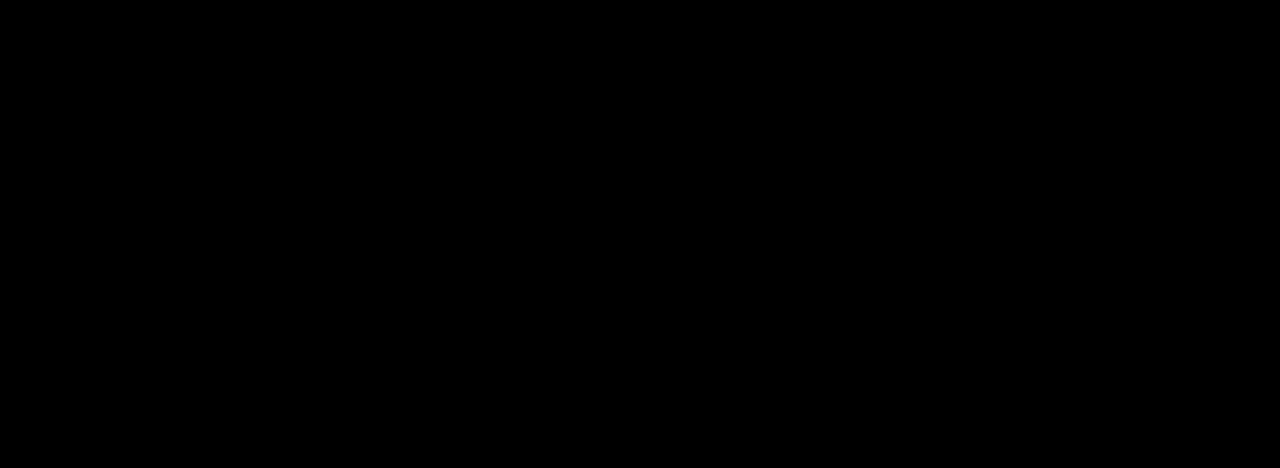
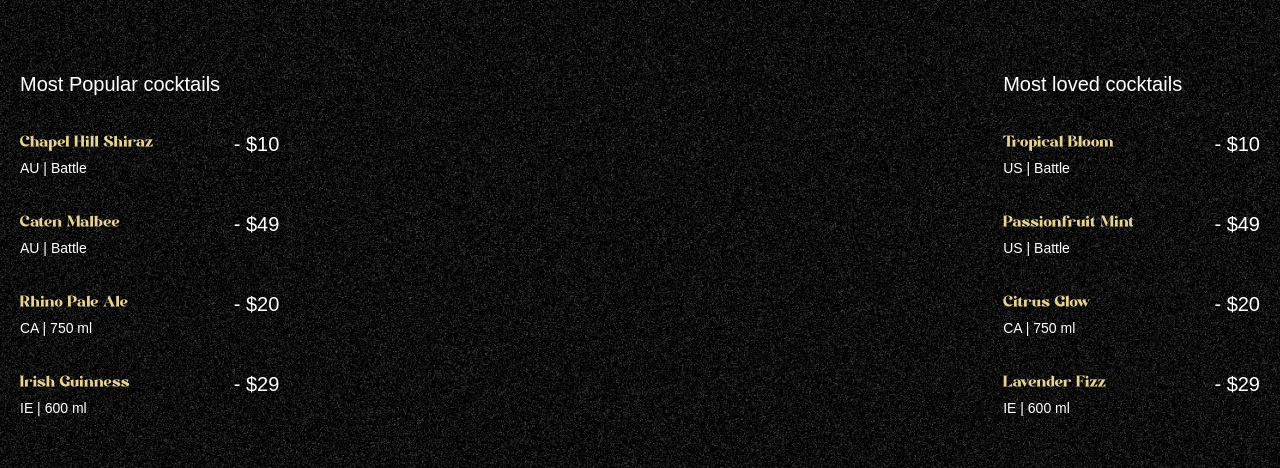
Before and after one commit to MuhammadFaizan144/cocktail-mojito, a React (Vite) app: page / in a window 1280 px wide. Shown: the part 890-1358 px from the top of the page. Built offline with nearby package versions, Linux system fonts and the light colour scheme; a web font is replaced by a local one.

Commit message:
cocktails section

```diff
--- a/src/App.jsx
+++ b/src/App.jsx
@@ -4,12 +4,13 @@
 gsap.registerPlugin(ScrollTrigger,SplitText);
 import Navbar from './components/Navbar';
 import Hero from './components/Hero'
+import Cocktails from './components/Cocktails';
 const App = () => {
   return (
     <main>
       <Navbar/>
       <Hero/>
-      <div className="h-dvh bg-black"></div>
+      <Cocktails/>
     </main>
   )
 }
--- /dev/null
+++ b/src/components/Cocktails.jsx
@@ -0,0 +1,59 @@
+import React from 'react'
+import { cocktailLists,mockTailLists } from '../../constant/index.js'
+import { useGSAP } from '@gsap/react'
+import gsap from 'gsap'
+const Cocktails = () => {
+    useGSAP(()=>{
+        const parallexTimeLine=gsap.timeline({
+            scrollTrigger:{
+                trigger:'#cocktails',
+                start:'top 30%',
+                end:'bottom 80%',
+                scrub:true,
+            }
+        })
+        parallexTimeLine.from('#c-left-leaf',{
+            x:-100,y:100
+        }).from('#c-right-leaf',{
+            x:100,y:100
+        })
+    })
+  return (
+    <section id='cocktails' className='noisy'>
+      <img src="/images/cocktail-left-leaf.png" alt="l-leaf" id='c-left-leaf'/>
+      <img src="/images/cocktail-right-leaf.png" alt="r-leaf" id='c-right-leaf'/>
+      <div className="list">
+        <div className="popular">
+            <h2>Most Popular cocktails</h2>
+            <ul>
+                {cocktailLists.map(({name,country,detail,price})=>(
+                    <li key={name}>
+                        <div className="md:me-20">
+                            <h3>{name}</h3>
+                            <p>{country} | {detail}</p>
+                        </div>
+                        <span>- {price}</span>
+                    </li>
+                ))}
+            </ul>
+        </div>
+        <div className="loved">
+            <h2>Most loved cocktails</h2>
+            <ul>
+                {mockTailLists.map(({name,country,detail,price})=>(
+                    <li key={name}>
+                        <div className="md:me-20">
+                            <h3>{name}</h3>
+                            <p>{country} | {detail}</p>
+                        </div>
+                        <span>- {price}</span>
+                    </li>
+                ))}
+            </ul>
+        </div>
+      </div>
+    </section>
+  )
+}
+
+export default Cocktails
```
